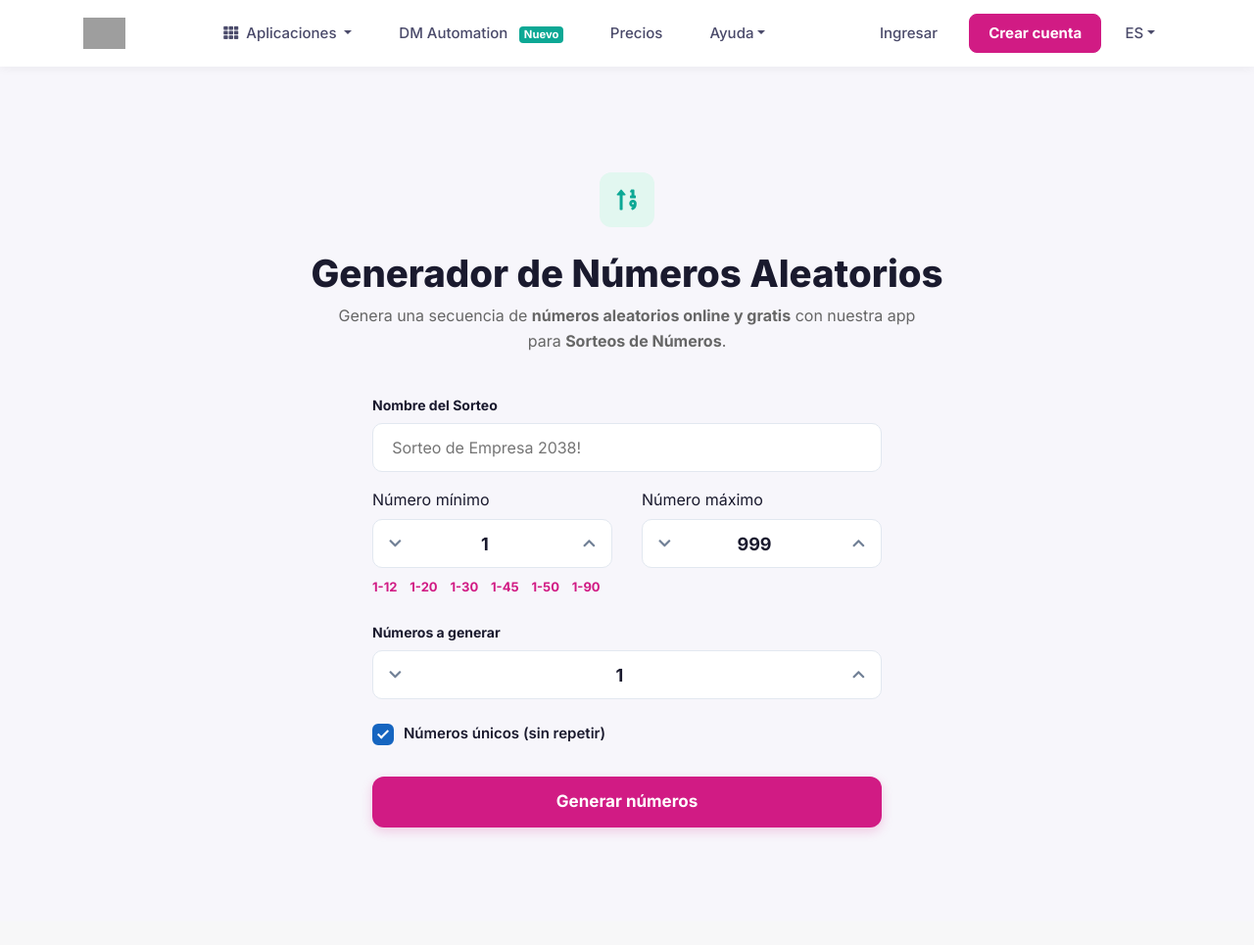
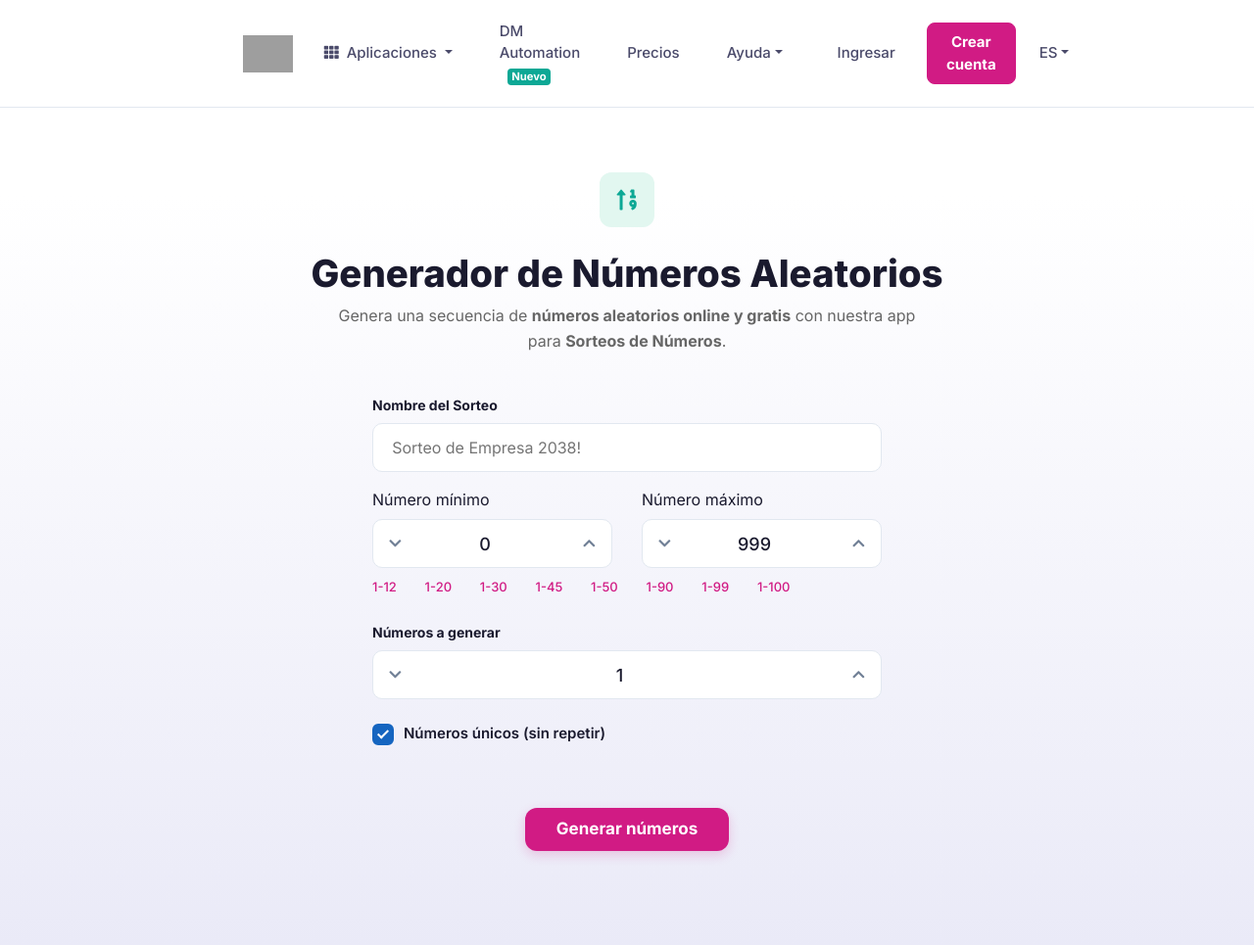
Before and after one commit to L7R4/ElanelSystem, a Django app: page /sorteo/ in a window 1280 px wide. Shown: the whole page at 98% size. Before the commit the page ends 853 px from the top, so only its background shows below. Run offline with Django 4.2, Linux system fonts and the light colour scheme; the visitor is signed in with stand-in values (Sample User, id 1); parts of the project's set-up code (start-up, migrations or seed data) failed here and were passed over; some libraries are stand-ins or nearby versions; grey boxes are pictures that could not be loaded.

Commit message:
Refinamientos del navbar (menus centrados, contenedor fluido) y correcion de degradado en body

```diff
--- a/elanelsystem/sales/templates/sorteo.html
+++ b/elanelsystem/sales/templates/sorteo.html
@@ -16,7 +16,7 @@
     <style>
         body {
             font-family: 'Inter', sans-serif;
-            background-color: #f7f6fb;
+            background: linear-gradient(180deg, #FFFFFF 0%, #FFFFFF 200px, #E9E9F7 1000px);
             color: #1a1a2e;
             padding-top: 80px;
             min-height: 100vh;
@@ -28,13 +28,35 @@
         }
 
         .navbar {
-            box-shadow: 0 2px 10px rgba(0,0,0,0.05);
+            border-bottom: 1px solid #e2e8f0;
             padding: 0.8rem 1.5rem;
             z-index: 1050;
         }
 
+        .navbar-dos {
+            gap: 0.5rem;
+        }
+
+        .container-fluid {
+            padding-left: 14rem;
+            padding-right: 14rem;
+        }
+
+        @media (min-width: 992px) {
+            .navbar-dos {
+                display: flex !important;
+            }
+            .navbar-dos .navbar-nav:first-child {
+                margin-left: auto !important;
+                margin-right: auto !important;
+            }
+            .navbar-dos .navbar-nav:last-child {
+                margin-left: 0 !important;
+            }
+        }
+
         .logo-appsorteos {
-            height: 32px;
+            height: 38px;
         }
 
         .navbar-nav .nav-link {
@@ -181,7 +203,7 @@
             background: transparent;
             text-align: center;
             font-size: 18px;
-            font-weight: 700;
+            font-weight: 500;
             color: #1a1a2e;
             outline: none;
         }
@@ -226,9 +248,8 @@
         .quick-ranges {
             display: flex;
             flex-wrap: nowrap;
-            gap: 0.5rem 0.8rem;
+            gap: 0.5rem 1.8rem;
             margin-top: 0.6rem;
-            overflow-x: auto;
             white-space: nowrap;
             -ms-overflow-style: none;
             scrollbar-width: none;
@@ -239,7 +260,7 @@
 
         .quick-range-link {
             font-size: 13px;
-            font-weight: 700;
+            font-weight: 500;
             color: #d11b84;
             text-decoration: none;
             cursor: pointer;
@@ -305,16 +326,17 @@
         /* Botón Rosa */
         .sorteo-btn-submit {
             display: block;
-            width: 100%;
+            justify-self: center;
+            width: 40%;
             background-color: #d11b84;
             color: #ffffff;
             border: none;
             border-radius: 12px;
-            height: 52px;
+            height: 44px;
             font-size: 17px;
             font-weight: 700;
             cursor: pointer;
-            margin-top: 2rem;
+            margin-top: 4rem;
             transition: background-color 0.2s, transform 0.1s;
             box-shadow: 0 4px 12px rgba(209, 27, 132, 0.2);
             outline: none !important;
@@ -494,7 +516,7 @@
 
     <!-- MENU SUPERIOR DE APPSORTEOS PIXEL-PERFECT -->
     <nav class="navbar navbar-expand-lg fixed-top navbar-light bg-white">
-        <div class="container">
+        <div class="container-fluid">
             <a class="navbar-brand ml-3 ml-lg-0" href="/sorteo/">
                 <img class="logo-appsorteos" src="https://app-sorteos.com/img/logo.svg" alt="AppSorteos Logo">
             </a>
@@ -503,7 +525,8 @@
                 <span class="navbar-toggler-icon"></span>
             </button>
 
-            <div class="collapse navbar-collapse" id="navbarSupportedContent">
+            <div class="collapse navbar-collapse navbar-dos" id="navbarSupportedContent">
+
                 <ul class="navbar-nav ml-auto align-items-center">
                     <li class="nav-item dropdown mr-lg-3">
                         <a href="#" class="nav-link dropdown-toggle" data-toggle="dropdown">
@@ -528,6 +551,7 @@
                         </div>
                     </li>
                 </ul>
+
                 <ul class="navbar-nav ml-auto align-items-center">
                     <li class="nav-item mr-lg-3">
                         <a href="#" class="nav-link">Ingresar</a>
@@ -581,7 +605,7 @@
                                 <label>Número mínimo</label>
                                 <div class="number-input-wrapper">
                                     <button type="button" class="chevron-btn" onclick="decrementVal('min-val', 1)"><i class="fas fa-chevron-down"></i></button>
-                                    <input type="number" id="min-val" class="number-input-field" value="1" min="1" max="999">
+                                    <input type="number" id="min-val" class="number-input-field" value="0" min="0" max="999">
                                     <button type="button" class="chevron-btn" onclick="incrementVal('min-val', 999)"><i class="fas fa-chevron-up"></i></button>
                                     <ul class="number-dropdown-list" id="min-val-list"></ul>
                                 </div>
```
